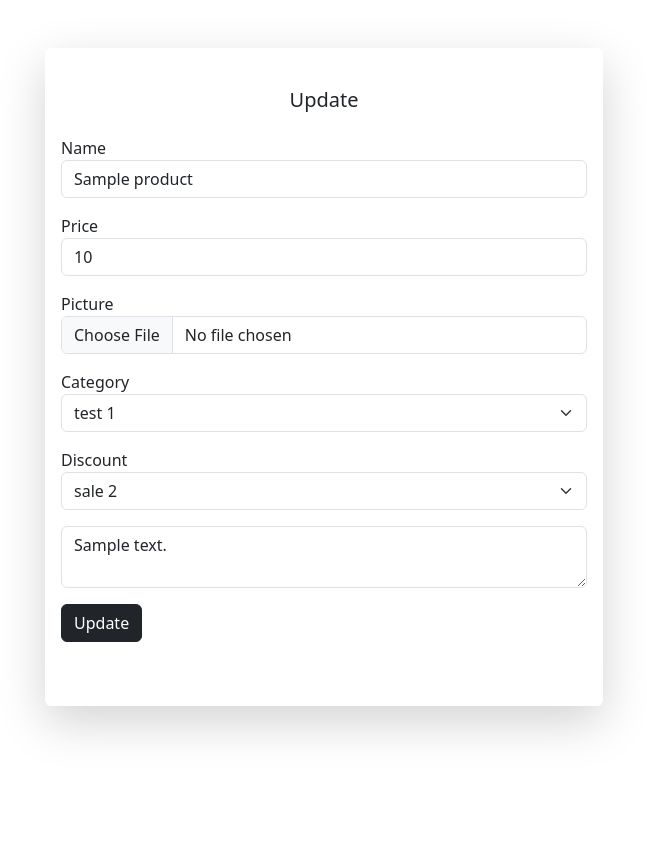
After one commit to Imperium-sacrum/E-COMMERCE-PAGE-Team-3, a PHP site: page /products/update.php?id=1 in a window 1280 px wide. The commit adds this page. Shown: the whole page, without its empty margins (316-963 px from the left). Run offline with PHP 8.4, Linux system fonts and the light colour scheme; tables that the repository leaves empty or names only in its code hold one stand-in row (values such as "Sample post").

Commit message:
adds crud for products

```diff
--- a/products/create.php
+++ b/products/create.php
@@ -62,7 +62,7 @@ if (isset($_POST["create"])) {
 <head>
     <meta charset="UTF-8">
     <meta name="viewport" content="width=device-width, initial-scale=1.0">
-    <title>PetShop</title>
+    <title>Create</title>
     <link href="https://cdn.jsdelivr.net/npm/bootstrap@5.3.3/dist/css/bootstrap.min.css" rel="stylesheet" integrity="sha384-QWTKZyjpPEjISv5WaRU9OFeRpok6YctnYmDr5pNlyT2bRjXh0JMhjY6hW+ALEwIH" crossorigin="anonymous">
 
 </head>
--- /dev/null
+++ b/products/update.php
@@ -0,0 +1,148 @@
+<?php
+// session_start();
+// if (!isset($_SESSION["user"]) && !isset($_SESSION["admin"])) {
+//     header("Location: ../login.php");
+//     exit();
+// }
+// if (isset($_SESSION["user"])) {
+//     header("Location: ../homepage.php");
+//     exit();
+// }
+require_once "../db_components/db_connect.php";
+require_once "../db_components/file_upload.php";
+$id = $_GET["id"];
+
+// query
+$sql = "SELECT * FROM `products` WHERE product_id = {$id}";
+// run the query
+$result = mysqli_query($connect, $sql);
+$row = mysqli_fetch_assoc($result);
+
+// post method
+if (isset($_POST["create"])) {
+    $name = cleanInput($_POST["name"]);
+    $description = cleanInput($_POST["description"]);
+    $price = cleanInput($_POST["price"]);
+    $image =  fileUpload($_FILES["image"], "product");
+    $category = cleanInput($_POST["category"]);
+    $discount = cleanInput($_POST["discount"]);
+    # checking if a picture has been selected in the input for the image
+    if ($_FILES["image"]["error"] == 4) {
+        $update_sql = "UPDATE `products` SET `product_name`='{$name}',`description`='{$description}',`price`='{$price}',`category_id`='{$category}',`discount_id`='{$discount}' WHERE product_id = {$id}";
+    } else {
+        //  delete the old picture
+
+        if ($row["image"] != "product.jpg") {
+            unlink("../images/{$row["image"]}");
+        }
+        $update_sql = "UPDATE `products` SET `product_name`='{$name}',`description`='{$description}',`price`='{$price}',`category_id`='{$category}',`discount_id`='{$discount}',`image`='$image[0]' WHERE product_id = {$id}";
+    }
+    // run the query
+    $update_result = mysqli_query($connect, $update_sql);
+}
+?>
+<!DOCTYPE html>
+<html lang="en">
+
+<head>
+    <meta charset="UTF-8">
+    <meta name="viewport" content="width=device-width, initial-scale=1.0">
+    <title>Update</title>
+    <link href="https://cdn.jsdelivr.net/npm/bootstrap@5.3.3/dist/css/bootstrap.min.css" rel="stylesheet" integrity="sha384-QWTKZyjpPEjISv5WaRU9OFeRpok6YctnYmDr5pNlyT2bRjXh0JMhjY6hW+ALEwIH" crossorigin="anonymous">
+
+</head>
+
+<body>
+    <?php
+    if (isset($_POST["update"])) {
+        if ($update_result) {
+            echo "<div class='alert alert-success' role='alert'>
+        Product has been updated! {$image[1]}.
+        </div";
+        } else {
+            echo "<div class='alert alert-danger' role='alert'>
+        Somthing went wrong, please try again!
+    </div";
+        }
+        // // redirect to index.php
+        // header("refresh: 3; url=index.php");
+    } ?>
+
+    <main>
+        <div class="container min-vh-100">
+            <form action="<?php echo htmlspecialchars($_SERVER["PHP_SELF"]) ?>" enctype="multipart/form-data" method="POST" class="mx-auto w-50  my-5 shadow-lg p-3 mb-5 bg-body rounded">
+                <h5 class="my-4 d-flex justify-content-center"> Update </h5>
+
+                <div class="mb-3">
+                    <label for="name">Name</label>
+                    <input type="text" class="form-control" id="name" aria-describedby="name" name="name" value="<?= $row["product_name"] ?>">
+                </div>
+
+                <div class="mb-3">
+                    <label for="price">Price</label>
+                    <input type="text" class="form-control" id="price" aria-describedby="price" name="price" value="<?= $row["price"] ?>">
+                </div>
+
+
+
+                <div class="mb-3">
+                    <label for="image">Picture</label>
+                    <input type="file" class="form-control" id="image" aria-describedby="image" name="image">
+                </div>
+                <div class="mb-3 ">
+                    <label for="category">Category</label>
+                    <?php
+                    if ($row["category_id"] == '1') {
+                        echo '<select class="form-select" name="category" id="category">
+
+                        <option value="1" selected >test 1</option>
+                        <option value="2">test 2</option>
+
+                    </select>';
+                    } else {
+                        echo ' <select class="form-select" name="category" id="category">
+
+                        <option value="1" >test 1</option>
+                        <option value="2" selected>test 2</option>
+
+                    </select>';
+                    }
+                    ?>
+                </div>
+                <div class="mb-3 ">
+                    <label for="discount">Discount</label>
+                    <?php
+                    if ($row["discount_id"] == '1') {
+                        echo '<select class="form-select" name="discount" id="discount">
+
+                        <option value="1"selected >sale 1</option>
+                        <option value="2">sale 2</option>
+
+                    </select>';
+                    } else {
+                        echo ' <select class="form-select" name="discount" id="discount">
+
+                        <option value="1" >sale 1</option>
+                        <option value="2" selected>sale 2</option>
+
+                    </select>';
+                    }
+                    ?>
+                </div>
+                <div class="mb-3"> <textarea class="form-control" id="exampleFormControlTextarea1" rows="" name="description"><?= $row["description"] ?></textarea>
+                </div>
+
+                <input type="submit" class="btn btn-dark mb-5" value="Update" name="update">
+            </form>
+        </div>
+    </main>
+
+
+
+
+
+    <script src="https://cdn.jsdelivr.net/npm/bootstrap@5.3.3/dist/js/bootstrap.bundle.min.js" integrity="sha384-YvpcrYf0tY3lHB60NNkmXc5s9fDVZLESaAA55NDzOxhy9GkcIdslK1eN7N6jIeHz" crossorigin="anonymous"></script>
+
+</body>
+
+</html>
```
Also changed, not shown: products/delete.php (added, +25 -0 lines), products/detail.php (added, +79 -0 lines).
